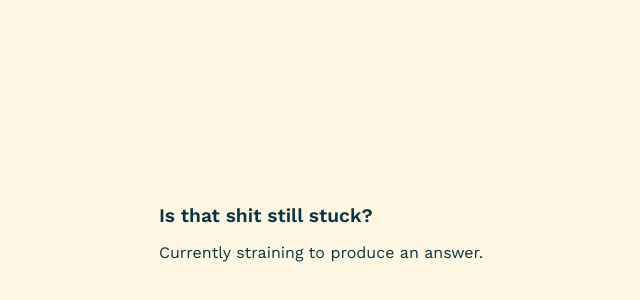
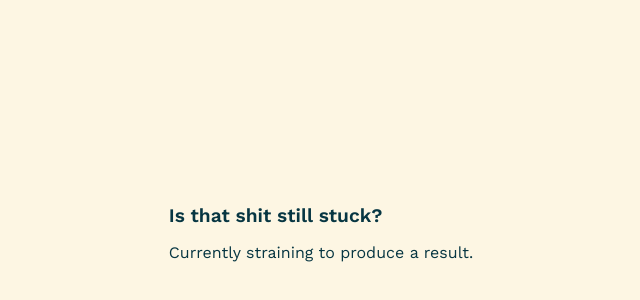
Before and after one commit to oliver-charlesworth/wat, a plain HTML site: page index.html in a window 1280 px wide. Shown: the part 166-466 px from the top of the page, without its empty margins (319-959 px from the left). Drawn offline with nearby package versions, Linux system fonts and the light colour scheme.

Commit message:
Improve copy

```diff
--- a/index.html
+++ b/index.html
@@ -6,6 +6,6 @@
 	</head>
 	<body>
 		<h1>Is that shit still stuck?</h1>
-		<p>Currently straining to produce an answer.</p>
+		<p>Currently straining to produce a result.</p>
 	</body>
 </html>
```
